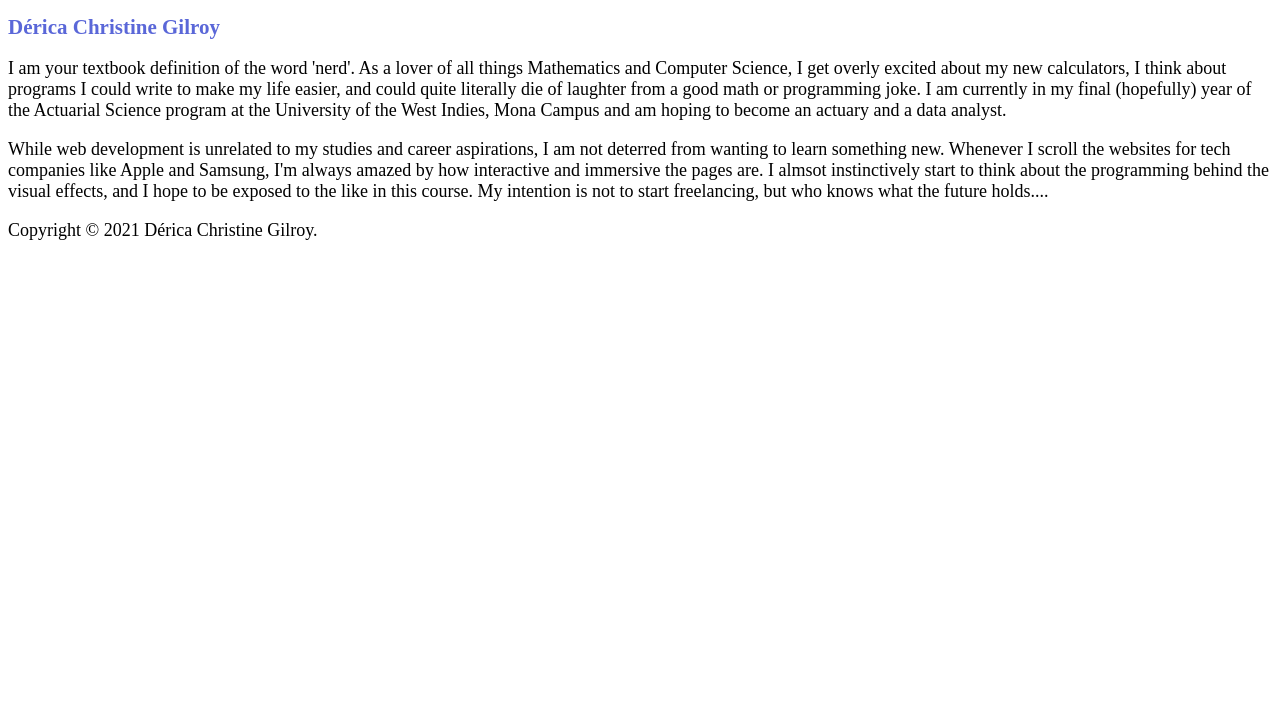
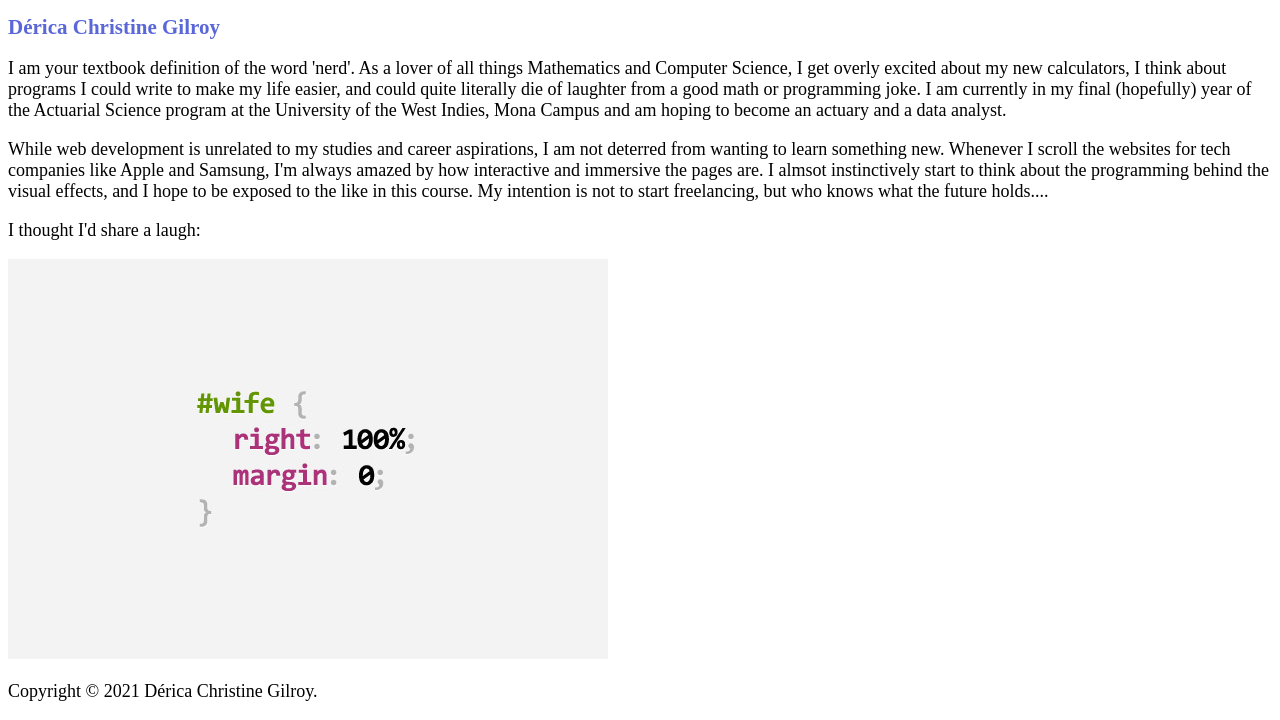
Before and after one commit to dericagilroy/info2180-lab1, a plain HTML site: page index.html in a window 1280 px wide. Shown: the part 85-805 px from the top of the page. Drawn offline with Linux system fonts and the light colour scheme.

Commit message:
index.html was edited; includes link to joke.png

```diff
--- a/index.html
+++ b/index.html
@@ -30,6 +30,8 @@
                amazed by how interactive and immersive the pages are. I almsot instinctively start to think about the
                programming behind the visual effects, and I hope to be exposed to the like in this course. My intention is
                not to start freelancing, but who knows what the future holds....</p>
+            <p>I thought I'd share a laugh:</p>
+            <img src = "joke.jpg" alt = "CSS Joke">
         </main>
 
         <footer>
```
Also changed, not shown: joke.jpg (added).
